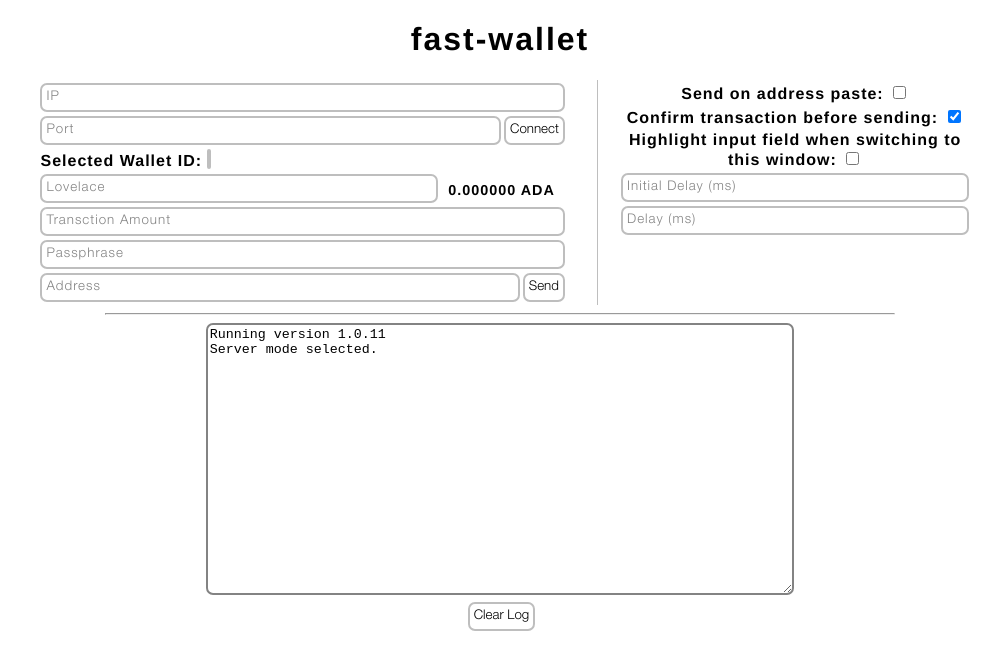
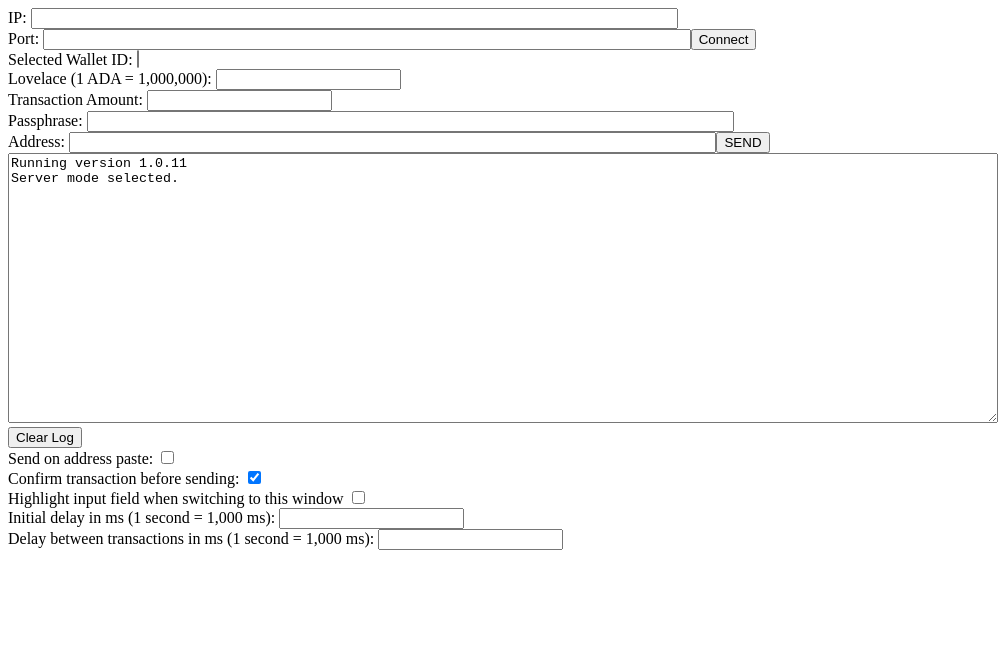
Before and after one commit to noahsmiths/fast-wallet, an Electron app: page index.html in a window 1000 px wide. Drawn offline with Linux system fonts and the light colour scheme; no server answers.

Commit message:
Revert "Merge branch 'erik-final' into merge-here"
This reverts commit ded3d36e8778519d5559efafb4d4bd3687b0c29c.

```diff
--- a/index.html
+++ b/index.html
@@ -5,96 +5,25 @@
     <!-- https://developer.mozilla.org/en-US/docs/Web/HTTP/CSP -->
     <meta http-equiv="Content-Security-Policy" content="default-src 'self'; script-src 'self'">
     <meta http-equiv="X-Content-Security-Policy" content="default-src 'self'; script-src 'self'">
-    <title>fast-wallet</title>
+    <title>GUI</title>
     <link rel="stylesheet" href="style.css">
   </head>
   <body>
-    <h1>fast-wallet</h1>
     <div id="container">
-      <div class="upper-container">
-        <div class="wrapper-left">
-          <table>
-            <tr>
-              <th>
-                <input id="ip" type="text" placeholder="IP"/><br>
-              </th>
-            </tr>
-            <tr>
-              <th>
-                <form>
-                  <input id="port" class="flex" name="port" type="text" placeholder="Port"/>
-                  <button id="connect" name="connect" type="button">Connect</button>
-                </form>
-              </th>
-            </tr>
-            <tr>
-              <th class="wallets">
-                Selected Wallet ID: <select id="walletID" type="text" size="1" multiple></select><br>
-              </th>
-            </tr>
-            <tr>
-              <th>
-                <form>
-                  <input id="lovelace" class="flex" name="lovelace" type="number" placeholder="Lovelace"/>
-                  <span id="conversion" name="conversion">0.000000 ADA</span>
-                </form>
-              </th>
-            </tr>
-            <tr>
-              <th>
-                <input id="transaction" type="number" placeholder="Transction Amount"/><br>
-              </th>
-            </tr>
-            <tr>
-              <th>
-                <input id="passphrase" type="text" placeholder="Passphrase"/><br>
-              </th>
-            </tr>
-            <tr>
-              <th>
-                <form>
-                  <input id="address" class="text" type="text" placeholder="Address"/>
-                  <button id="send" type="button">Send</button>
-                </form>
-              </th>
-            </tr>
-          </table>
-        </div>
-        <div class="wrapper-right">
-          <table>
-            <tr>
-              <th>
-                Send on address paste: <input id="send-on-paste" type="checkbox" /><br>
-              </th>
-            </tr>
-            <tr>
-              <th>
-                Confirm transaction before sending: <input id="confirm-tx" type="checkbox" checked/><br>
-              </th>
-            </tr>
-            <tr>
-              <th>
-                Highlight input field when switching to this window: <input id="highlight-on-focus" type="checkbox" /><br>
-              </th>
-            </tr>
-            <tr>
-              <th>
-                <input id="initial-delay" type="number" placeholder="Initial Delay (ms)"/><br>
-              </th>
-            </tr>
-            <tr>
-              <th>
-                <input id="between-tx-delay" type="number" placeholder="Delay (ms)"/><br>
-              </th>
-            </tr>
-          </table>
-        </div>
-      </div>
-      <hr>
-      <div class="wrapper-bottom">
-        <textarea id="logging" readonly></textarea><br>
-        <button id="clear">Clear Log</button><br>
-      </div>
+      IP: <input id="ip" type="text" /><br>
+      Port: <input id="port" type="text" /><button id="connect">Connect</button><br>
+      Selected Wallet ID: <select id="walletID" type="text" size="1" multiple></select><br>
+      Lovelace (1 ADA = 1,000,000): <input id="lovelace" type="number" /> <span id="conversion"></span><br>
+      Transaction Amount: <input id="transaction" type="number" /><br>
+      Passphrase: <input id="passphrase" type="text" /><br>
+      Address: <input id="address" type="text" /><button id="send">SEND</button>
+      <textarea id="logging" readonly></textarea><br>
+      <button id="clear">Clear Log</button><br>
+      Send on address paste: <input id="send-on-paste" type="checkbox" /><br>
+      Confirm transaction before sending: <input id="confirm-tx" type="checkbox" checked/><br>
+      Highlight input field when switching to this window <input id="highlight-on-focus" type="checkbox" /><br>
+      Initial delay in ms (1 second = 1,000 ms): <input id="initial-delay" type="number" /><br>
+      Delay between transactions in ms (1 second = 1,000 ms): <input id="between-tx-delay" type="number" /><br>
     </div>
     <script src="renderer.js"></script>
   </body>
--- a/style.css
+++ b/style.css
@@ -1,126 +1,8 @@
-@font-face {
-    font-family: Helvetica;
-    src: url(font/HelveticaNeueLTCom-Lt.ttf);
+#logging {
+    width: 100%;
+    height: 33vh;
 }
 
-body {
-    font-family: Helvetica, sans-serif;
+#container > input[type="text"] {
+    width: 65%;
 }
-
-#container {
-    letter-spacing: 1px;
-}
-
-.upper-container {
-    display: grid;
-    gap: 0;
-    grid-template-columns: 60% 40%;
-    grid-auto-rows: auto;
-}
-.wrapper-left {
-    grid-column: 1;
-    grid-row: 1;
-    border-right: 1px solid rgb(190, 190, 190);
-}
-.wrapper-right {
-    grid-column: 2;
-    grid-row: 1;
-}
-
-.wrapper-bottom {
-    text-align: center;
-}
-
-h1 {
-    letter-spacing: 2px;
-    text-align: center;
-}
-
-hr {
-    width: 80%;
-}
-
-input[type=text], input[type=number] {
-    padding: 4px;
-    outline: none;
-    font-family: Helvetica, sans-serif;
-    border: 2px solid rgb(190, 190, 190);
-    border-radius: 7px;
-    width: 100%;
-    box-sizing: border-box;
-    transition: .1s;
-}
-input[type=text]:focus, input[type=number]:focus {
-    border: 2px solid #000;
-    transition: .1s;
-}
-::placeholder {
-    color: rgb(131, 131, 131);
-    opacity: 1;
-    letter-spacing: 1px;
-}
-input::-webkit-inner-spin-button, input::-webkit-outer-spin-button {
-    -webkit-appearance: none;
-    margin: 0;
-}
-
-#logging /* textarea */{
-    width: 59%;
-    height: 33vh;
-    outline: none;
-    border: 2px solid rgb(131, 131, 131);
-    border-radius: 7px;
-}
-
-button {
-    border: 2px solid rgb(190, 190, 190);
-    border-radius: 7px;
-    font-family: Helvetica, sans-serif;
-    transition: .2s;
-    padding: 4px;
-    background: #fff;
-    color: #000;
-    text-align: center;
-    cursor: pointer;
-    margin-left: 3px;
-}
-button:hover {
-    transition: .2s;
-    border: 2px solid #000;
-}
-
-form {
-    display: flex;
-    flex-direction: row;
-}
-.flex {
-    flex-grow: 2;
-    border: 2px solid rgb(190, 190, 190);
-    border-radius: 7px;
-}
-
-table {
-    width: 90%;
-    margin-left: auto;
-    margin-right: auto;
-}
-td, th {
-    text-align: center;
-}
-
-.wallets {
-    text-align: left;
-}
-
-#conversion {
-    font-size: 90%;
-    margin-top: 8px;
-    margin-left: 10px;
-    margin-right: 10px;
-    white-space: nowrap;
-}
-
-select {
-    border: 2px solid rgb(190, 190, 190);
-    outline: none;
-}
```
Also changed, not shown: font/HelveticaNeueLTCom-Lt.ttf (deleted), 1 other file.
